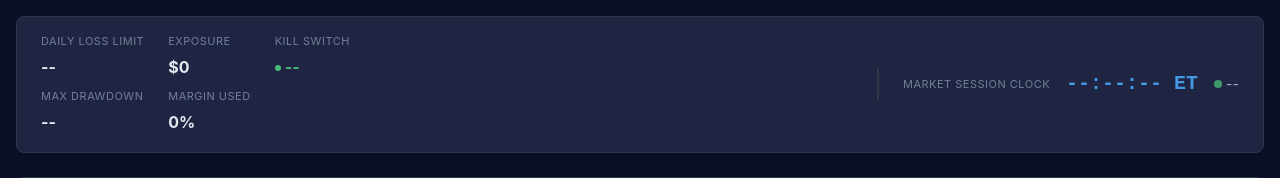
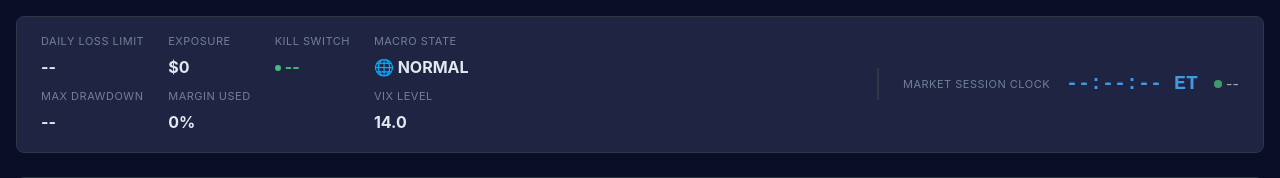
Before and after one commit to PowerStreamCoder/tradingbot-dashboard, a Python web app: template templates/bot_focus.html in a window 1280 px wide. Shown: the part 204-382 px from the top of the page. Run offline with Jinja, Linux system fonts and the light colour scheme; the template is opened without the code that fills it, so the values that code supplies are empty.

Commit message:
feat: add macro state and VIX monitoring, break-even lock indicators, and expanded dashboard options

```diff
--- a/static/js/bot_focus.js
+++ b/static/js/bot_focus.js
@@ -1718,6 +1718,25 @@ async function updateBotStatus() {
                 : '<span class="status-dot" style="background-color: #f56565;"></span> Triggered';
         }
 
+        // Update Macro State & VIX Level
+        const topMacroStateEl = document.getElementById('topMacroState');
+        if (topMacroStateEl) {
+            const macroState = data.macro_state || 'NORMAL';
+            const macroIcons = {
+                'NORMAL': '🌐 NORMAL',
+                'MODERATE_STRESS': '⚡ MODERATE',
+                'HIGH_STRESS': '🔥 HIGH STRESS',
+                'EVENT_FREEZE': '🚨 FREEZE'
+            };
+            topMacroStateEl.textContent = macroIcons[macroState] || `🌐 ${macroState}`;
+        }
+        const topVixLevelEl = document.getElementById('topVixLevel');
+        if (topVixLevelEl) {
+            const vix = (data.vix_level !== undefined && data.vix_level !== null) ? data.vix_level : 14.0;
+            topVixLevelEl.textContent = vix.toFixed(1);
+        }
+
+
         // Update SMA Crossover Status (new data from bot)
         if (data.sma5 !== null && data.sma5 !== undefined) {
             updateElement('sma5', `$${data.sma5.toFixed(2)}`);
@@ -1887,8 +1906,12 @@ function updatePositionData(botData) {
         // Use actual stop loss and target from bot (if available)
         const stopLoss = activeBucket.stopLossPrice || (activeBucket.entryPrice * 0.95); // Fallback to 5%
         const target = activeBucket.profitTargetPrice || (activeBucket.entryPrice * 1.025); // Fallback to 2.5%
-        updateElement('posStopLoss', `$${stopLoss.toFixed(2)}`);
+
+        const isBreakEvenLocked = activeBucket.break_even_locked || (stopLoss >= activeBucket.entryPrice);
+        const slLabel = isBreakEvenLocked ? `🔒 $${stopLoss.toFixed(2)} (Break-Even)` : `$${stopLoss.toFixed(2)}`;
+        updateElement('posStopLoss', slLabel);
         updateElement('posTarget', `$${target.toFixed(2)}`);
+
 
         // Update quantity display (if element exists)
         if (document.getElementById('posQuantity')) {
@@ -2319,6 +2342,10 @@ function formatExitReason(reason) {
         'profit_target': 'Profit Target',
         'stop_loss': 'Stop Loss',
         'trailing_stop': 'Trailing Stop',
+        'break_even_lock': '🔒 Break-Even Lock',
+        'time_decay_stagnation': '⌛ Time Decay Stagnation',
+        'scale_out_target': '💰 Tier 1 Scale-Out',
+        'pyramid_add': '📈 Pyramid Scale-In Add',
         'sma_reversal': 'SMA Reversal',
         'market_close': 'Market Close',
         'manual': 'Manual Exit',
@@ -2326,6 +2353,7 @@ function formatExitReason(reason) {
     };
     return reasonMap[reason] || reason.replace(/_/g, ' ').replace(/\b\w/g, l => l.toUpperCase());
 }
+
 
 /**
  * Format trade timestamp for display
--- a/templates/bot_focus.html
+++ b/templates/bot_focus.html
@@ -99,7 +99,18 @@
                         </span>
                     </div>
                 </div>
+                <div class="risk-column">
+                    <div class="risk-bar-item">
+                        <span class="risk-bar-label">Macro State</span>
+                        <span class="risk-bar-value" id="topMacroState">🌐 NORMAL</span>
+                    </div>
+                    <div class="risk-bar-item">
+                        <span class="risk-bar-label">VIX Level</span>
+                        <span class="risk-bar-value" id="topVixLevel">14.0</span>
+                    </div>
+                </div>
             </div>
+
 
             <!-- Clock (Right Side) -->
             <div class="clock-section">
--- a/templates/learning_review.html
+++ b/templates/learning_review.html
@@ -73,10 +73,12 @@
             </select>
             <select id="filter-type">
                 <option value="all">All Types</option>
-                <option value="eliminate">Eliminate</option>
-                <option value="amplify">Amplify</option>
+                <option value="eliminate">Eliminate (Loss Patterns)</option>
+                <option value="amplify">Amplify (Winning Setups)</option>
+                <option value="config_change">Config Change (Noise Stop Tuning)</option>
                 <option value="new_rule">New Rule</option>
             </select>
+
             <button onclick="loadFindings()">Refresh</button>
         </div>
 
```
